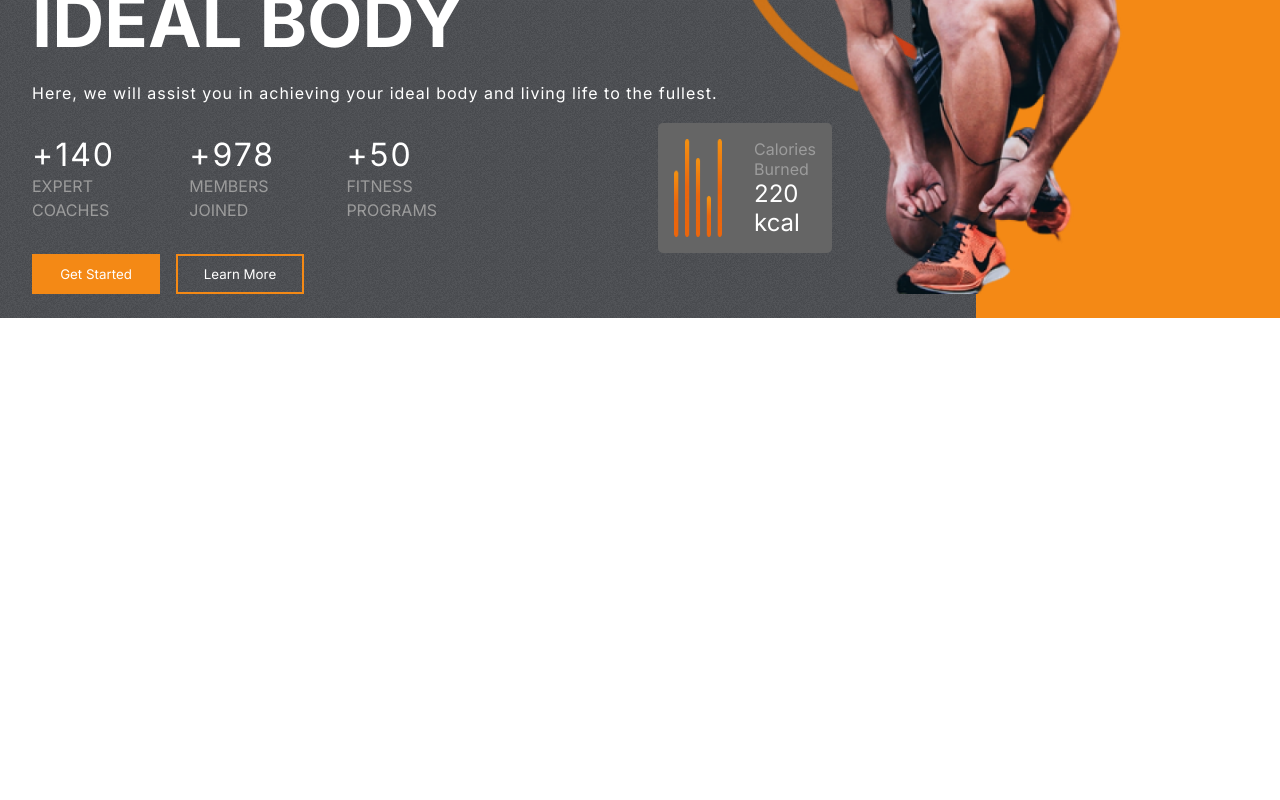
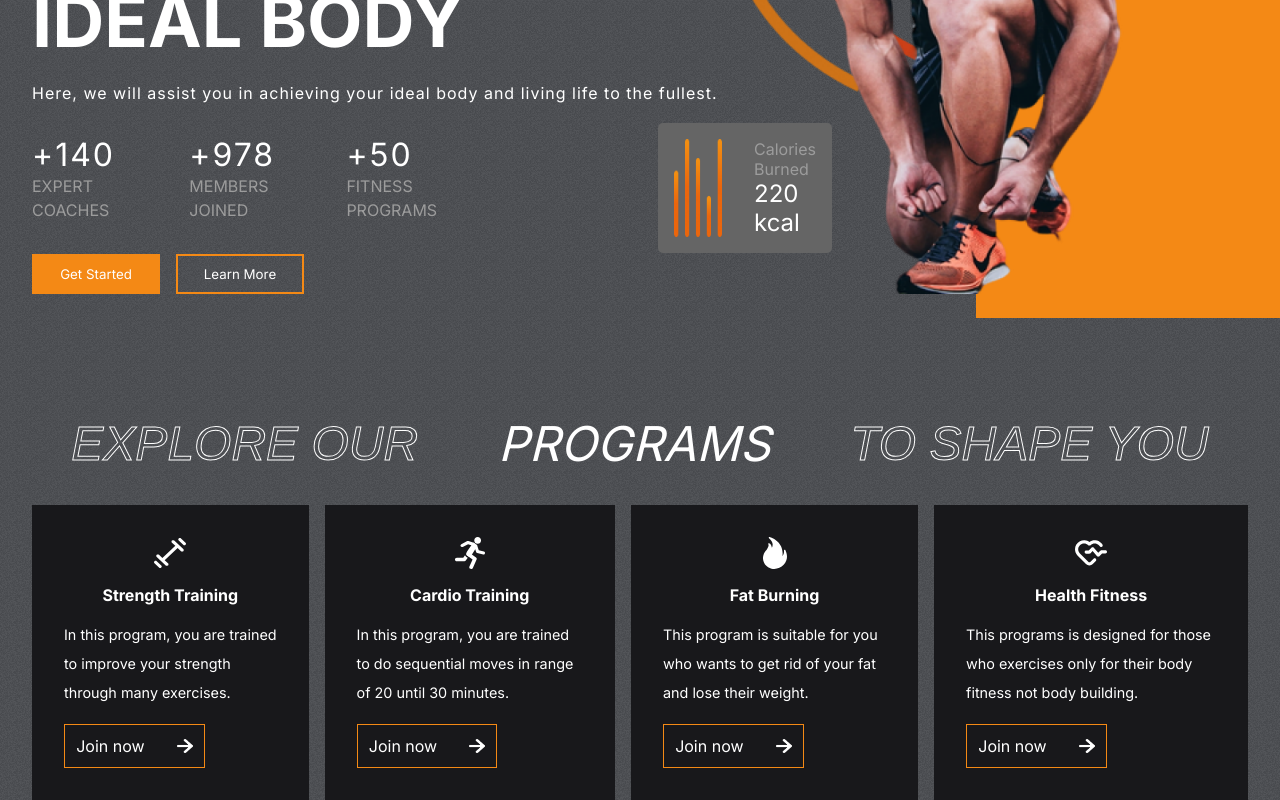
Before and after one commit to zlatan-cic/gym-website-react, a React (Vite) app: page / in a window 1280 px wide. Shown: the part 389-1189 px from the top of the page. Before the commit the page ends 800 px from the top, so only its background shows below. Built offline with nearby package versions, Linux system fonts and the light colour scheme.

Commit message:
Program Cards

```diff
--- a/src/App.jsx
+++ b/src/App.jsx
@@ -3,6 +3,7 @@ import reactLogo from './assets/react.svg'
 import viteLogo from '/vite.svg'
 import './App.css'
 import Hero from './components/Hero/Hero'
+import Programs from './components/Programs/Programs'
 
 function App() {
   const [count, setCount] = useState(0)
@@ -11,6 +12,7 @@ function App() {
     <>
       <div className="App">
         <Hero/>
+        <Programs/>
       </div>
     </>
   )
--- /dev/null
+++ b/src/components/Programs/ProgramCards.jsx
@@ -0,0 +1,23 @@
+import React from "react";
+
+import { programsData } from "../../data/programsData";
+import RightArrow from "../../assets/rightArrow.png"
+
+import "./Programs.css";
+
+const ProgramCards = () => {
+  return (
+    <>
+    {programsData.map((program) => (
+      <div className="category" key={program.heading}>
+        {program.image}
+        <div>{program.heading}</div>
+        <div>{program.details}</div>
+        <div className="join-now"><span>Join now</span><img src={RightArrow}/></div>
+      </div>
+    ))}
+    </>
+  );
+};
+
+export default ProgramCards;
--- /dev/null
+++ b/src/components/Programs/Programs.css
@@ -0,0 +1,84 @@
+.programs{
+  /* background-color: aqua; */
+  display: flex;
+  flex-direction: column;
+  gap: 2rem;
+  padding: 0 2rem;
+}
+
+.programs-header {
+  display: flex;
+  gap: 5rem;
+  font-size: 3rem;
+  justify-content: center;
+  align-items: center;
+  text-align: center;
+  color: #FFF;
+  text-transform: uppercase;
+  font-style: italic;
+
+}
+
+.programs-categories{
+  display: flex;
+  gap: 1rem;
+}
+
+.category {
+  background-color: var(--gray);
+  background-color: #18181b;
+  display: flex;
+  flex-direction: column;
+  padding: 2rem;
+  gap: 1rem;
+  color: #FFF;
+  justify-content: space-between;
+  align-items: center;
+}
+
+.category>:first-child{
+  width: 2rem;
+  height: 2rem;
+  fill: #FFF;
+}
+
+
+.category>:nth-child(2){
+  font-size: 1rem;
+  font-weight: bold;
+}
+
+.category>:nth-child(3){
+  font-size: .9rem;
+  line-height: 2;
+}
+
+div.join-now{
+  align-self: self-start;
+  padding: .7rem;
+  border: var(--orange) 1px solid;
+  cursor: pointer;
+  transition: .3s ease-in-out;
+}
+
+div.join-now:hover{
+  background-color: #dc2626;
+  border: transparent 1px solid;
+}
+
+
+.join-now{
+  display: flex;
+  align-items: center;
+  gap: 2rem;
+}
+
+.join-now>img{
+  width: 1rem;
+}
+
+div.category:hover{
+  /* background-color: var(--planCard); */
+  background: linear-gradient(210.41deg, #fa5042 1.14%, #ffa739 100.75%);
+  cursor: pointer;
+}
--- a/src/components/Programs/Programs.jsx
+++ b/src/components/Programs/Programs.jsx
@@ -0,0 +1,22 @@
+import React from "react";
+
+import "./Programs.css";
+
+import ProgramCards from "./ProgramCards";
+
+const Programs = () => {
+  return (
+    <div className="programs" id="programs">
+      <div className="programs-header">
+        <span className="stroke-text">Explore our</span>
+        <span>Programs</span>
+        <span className="stroke-text">to shape you</span>
+      </div>
+      <div className="programs-categories">
+        <ProgramCards/>
+      </div>
+    </div>
+  );
+};
+
+export default Programs;
```
Also changed, not shown: src/components/Programs/Programs.module.css (deleted), src/data/plansData.jsx (renamed from data/plansData.js), src/data/programsData.jsx (renamed from data/programsData.js), src/data/testimonialsData.jsx (renamed from data/testimonialsData.js).
